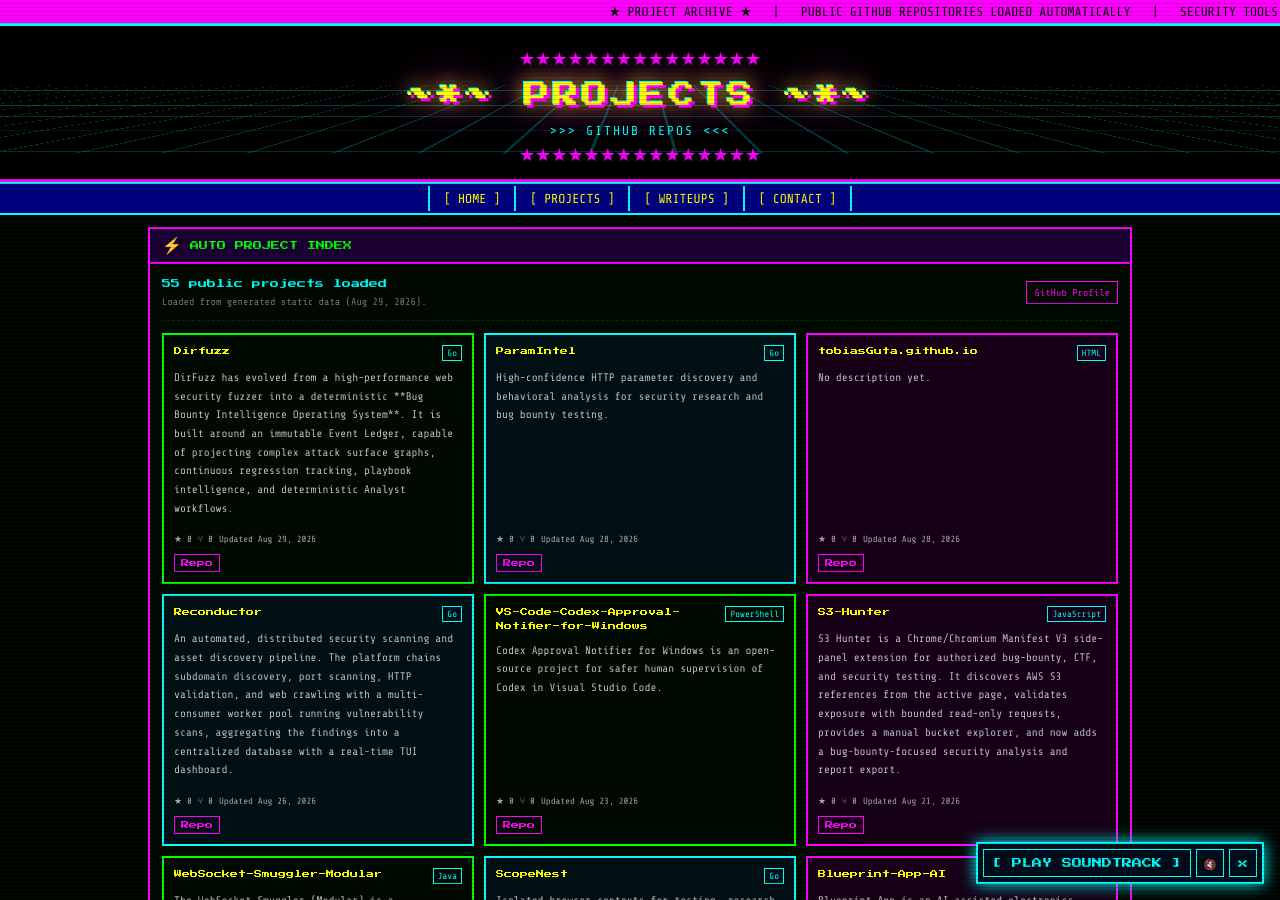
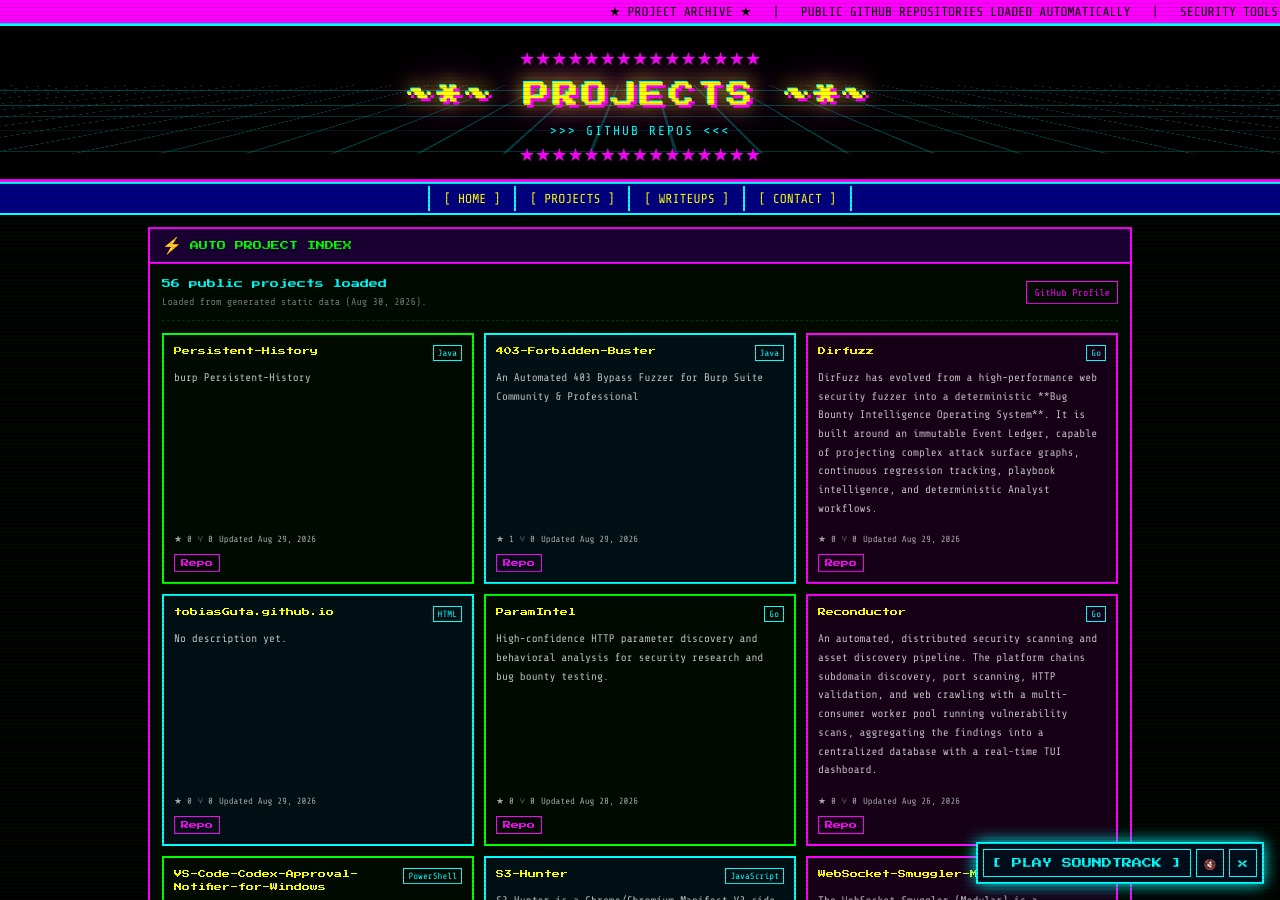
Before and after one commit to tobiasGuta/tobiasGuta.github.io, a Jekyll site: the page built from projects.html, in a window 1280 px wide and 900 px high. Built offline with Jekyll 4.4.1, drawn with Linux system fonts in a browser that asks for light colours; some of the changed text lies outside the part shown.

Commit message:
Update generated project data

```diff
--- a/assets/data/projects.json
+++ b/assets/data/projects.json
@@ -1,8 +1,34 @@
 {
   "owner": "tobiasGuta",
   "source": "github_api",
-  "generated_at": "2026-08-29T13:49:38.370770+00:00",
+  "generated_at": "2026-08-30T13:47:31.034350+00:00",
   "projects": [
+    {
+      "name": "Persistent-History",
+      "description": "burp Persistent-History",
+      "html_url": "https://github.com/tobiasGuta/Persistent-History",
+      "homepage": null,
+      "language": "Java",
+      "topics": [],
+      "stargazers_count": 0,
+      "forks_count": 0,
+      "updated_at": "2026-08-29T23:36:01Z",
+      "fork": false,
+      "archived": false
+    },
+    {
+      "name": "403-Forbidden-Buster",
+      "description": "An Automated 403 Bypass Fuzzer for Burp Suite Community & Professional",
+      "html_url": "https://github.com/tobiasGuta/403-Forbidden-Buster",
+      "homepage": null,
+      "language": "Java",
+      "topics": [],
+      "stargazers_count": 1,
+      "forks_count": 0,
+      "updated_at": "2026-08-29T20:09:49Z",
+      "fork": false,
+      "archived": false
+    },
     {
       "name": "Dirfuzz",
       "description": "DirFuzz has evolved from a high-performance web security fuzzer into a deterministic **Bug Bounty Intelligence Operating System**. It is built around an immutable Event Ledger, capable of projecting complex attack surface graphs, continuous regression tracking, playbook intelligence, and deterministic Analyst workflows.",
@@ -12,7 +38,20 @@
       "topics": [],
       "stargazers_count": 0,
       "forks_count": 0,
-      "updated_at": "2026-08-29T12:42:47Z",
+      "updated_at": "2026-08-29T14:40:19Z",
+      "fork": false,
+      "archived": false
+    },
+    {
+      "name": "tobiasGuta.github.io",
+      "description": null,
+      "html_url": "https://github.com/tobiasGuta/tobiasGuta.github.io",
+      "homepage": null,
+      "language": "HTML",
+      "topics": [],
+      "stargazers_count": 0,
+      "forks_count": 0,
+      "updated_at": "2026-08-29T13:50:05Z",
       "fork": false,
       "archived": false
     },
@@ -26,19 +65,6 @@
       "stargazers_count": 0,
       "forks_count": 0,
       "updated_at": "2026-08-28T20:50:51Z",
-      "fork": false,
-      "archived": false
-    },
-    {
-      "name": "tobiasGuta.github.io",
-      "description": null,
-      "html_url": "https://github.com/tobiasGuta/tobiasGuta.github.io",
-      "homepage": null,
-      "language": "HTML",
-      "topics": [],
-      "stargazers_count": 0,
-      "forks_count": 0,
-      "updated_at": "2026-08-28T20:12:01Z",
       "fork": false,
       "archived": false
     },
@@ -563,19 +589,6 @@
       "archived": false
     },
     {
-      "name": "403-Forbidden-Buster",
-      "description": "An Automated 403 Bypass Fuzzer for Burp Suite Community & Professional",
-      "html_url": "https://github.com/tobiasGuta/403-Forbidden-Buster",
-      "homepage": null,
-      "language": "Java",
-      "topics": [],
-      "stargazers_count": 1,
-      "forks_count": 0,
-      "updated_at": "2026-03-10T19:57:05Z",
-      "fork": false,
-      "archived": false
-    },
-    {
       "name": "BashReconKit",
       "description": "This tool is a command-line based network reconnaissance tool with various functionalities useful for information gathering and vulnerability assessment in the context of cybersecurity.",
       "html_url": "https://github.com/tobiasGuta/BashReconKit",
```
